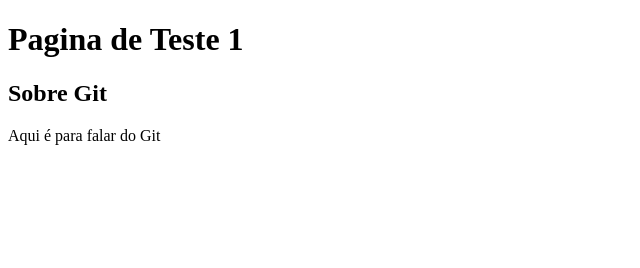
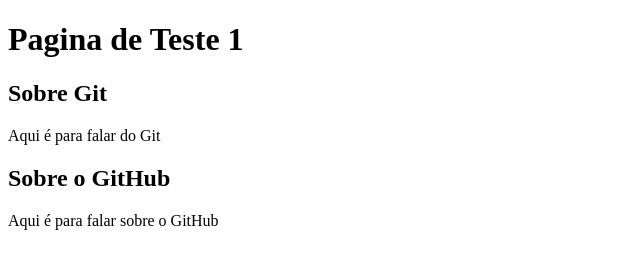
Before and after one commit to kplacido/-gced1, a plain HTML site: page Index.html in a window 1280 px wide. Shown: the whole page, without its empty margins (0-640 px from the left). Drawn offline with Linux system fonts and the light colour scheme.

Commit message:
Update Index.html

```diff
--- a/Index.html
+++ b/Index.html
@@ -15,6 +15,10 @@
         <h2> Sobre Git</h2>
         <p>Aqui é para falar do Git</p>
     </article>
+    <article>
+        <h2>Sobre o GitHub</h2>
+        <p>Aqui é para falar sobre o GitHub</p>
+    </article>
 </p>
     </article>
 </body>
```
